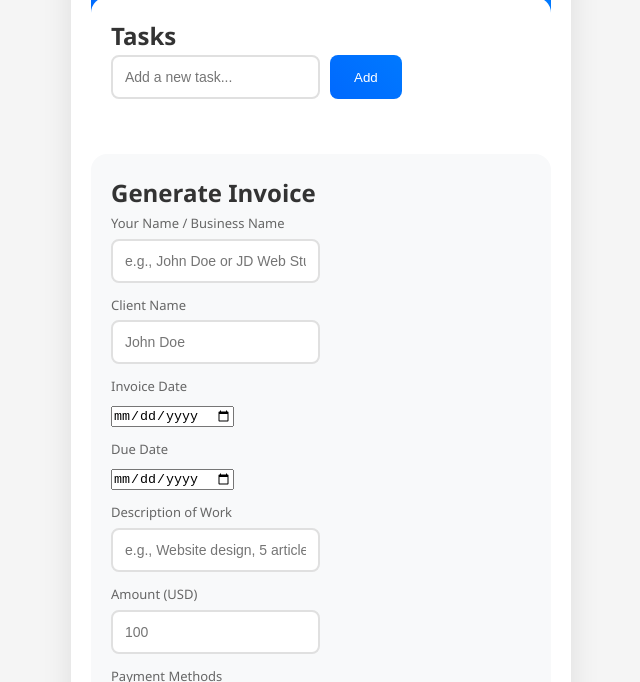
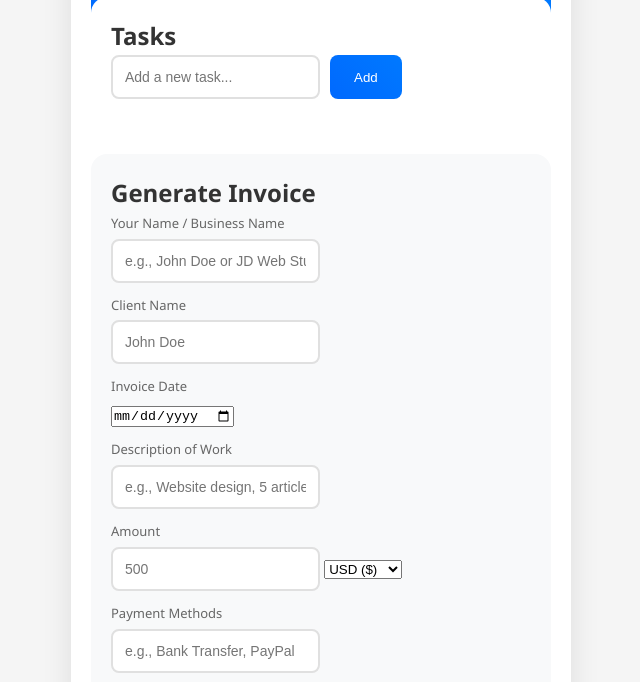
Before and after one commit to pjpankaj71/productivity-app, a plain HTML site: page index.html in a window 1280 px wide. Shown: the part 112-794 px from the top of the page, without its empty margins (319-959 px from the left). Drawn offline with nearby package versions, Linux system fonts and the light colour scheme.

Commit message:
Update index.html

```diff
--- a/index.html
+++ b/index.html
@@ -38,14 +38,20 @@
   <label class="invoice-label">Invoice Date</label>
   <input type="date" id="invoice-date" />
 
-  <label class="invoice-label">Due Date</label>
-  <input type="date" id="due-date" />
-
   <label class="invoice-label">Description of Work</label>
   <input type="text" id="description" placeholder="e.g., Website design, 5 articles" />
 
-  <label class="invoice-label">Amount (USD)</label>
-  <input type="number" id="amount" placeholder="100" />
+  <label class="invoice-label">Amount</label>
+  <div class="amount-currency-group">
+    <input type="number" id="amount" placeholder="500" />
+    <select id="currency">
+      <option value="USD" selected>USD ($)</option>
+      <option value="INR">INR (₹)</option>
+      <option value="RUB">RUB (₽)</option>
+      <option value="IDR">IDR (Rp)</option>
+      <option value="BRL">BRL (R$)</option>
+    </select>
+  </div>
 
   <label class="invoice-label">Payment Methods</label>
   <input type="text" id="payment-methods" placeholder="e.g., Bank Transfer, PayPal" />
```
